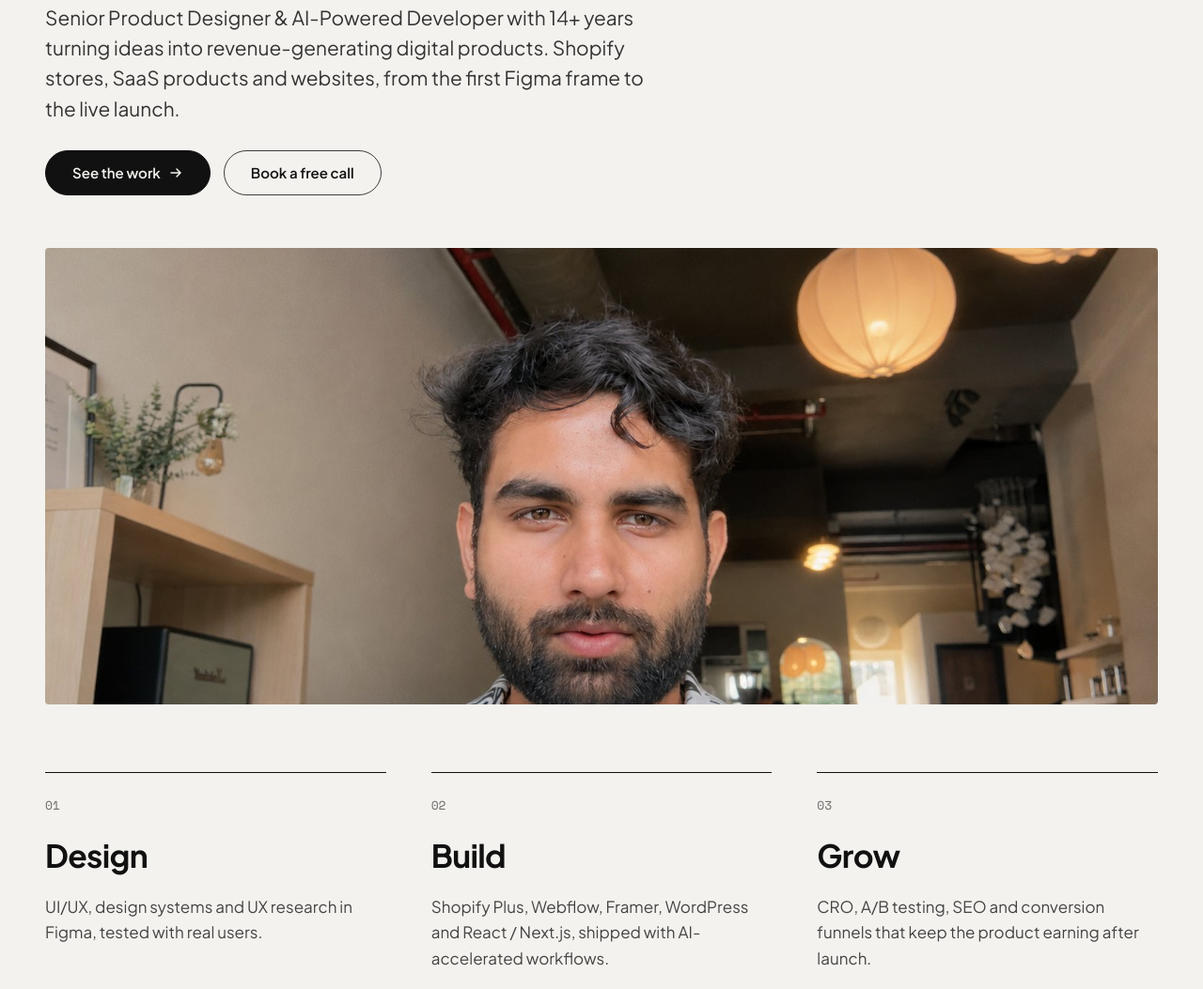
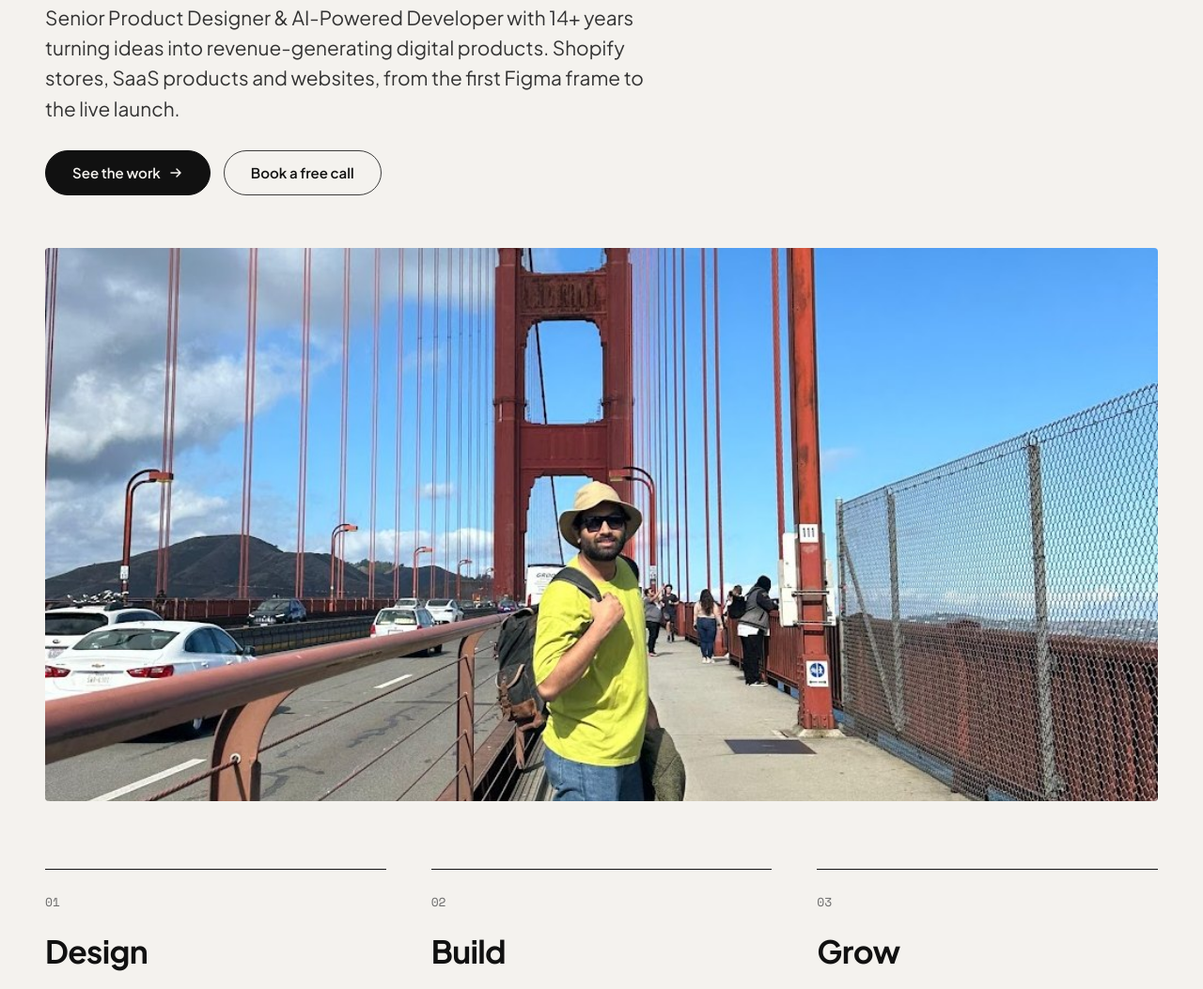
Before and after one commit to shorya95/shoryarastogi.com, a plain HTML site: page index.html in a window 1280 px wide. Shown: the part 570-1623 px from the top of the page at 94% size. Drawn offline with nearby package versions, Linux system fonts and the light colour scheme.

Commit message:
Hero: Golden Gate bridge photo, face-centred crop, taller frame
Co-Authored-By: Claude Opus 5.5 <noreply@anthropic.com>
Claude-Session: https://claude.ai/code/session_01E6KKiWCg8iXAdm9Gn1Tm4t

```diff
--- a/index.html
+++ b/index.html
@@ -24,7 +24,7 @@
   <link rel="preconnect" href="https://fonts.gstatic.com" crossorigin>
   <link href="https://fonts.googleapis.com/css2?family=Plus+Jakarta+Sans:ital,wght@0,300;0,400;0,500;0,600;0,700;0,800;1,400;1,600&family=Inter:wght@300;400;500;600;700&family=Space+Mono:ital,wght@0,400;0,700;1,400&display=swap" rel="stylesheet">
 
-  <link rel="stylesheet" href="styles.css?v=20261125a" />
+  <link rel="stylesheet" href="styles.css?v=20261125b" />
   <!-- Favicon -->
   <link rel="icon" type="image/svg+xml" href="favicon.svg?v=2" />
   <link rel="icon" type="image/png" sizes="32x32" href="favicon-32.png?v=2" />
@@ -89,7 +89,7 @@
       </div>
 
       <figure class="hero-photo">
-        <img src="assets/hero-photo-2026.jpg" alt="Portrait of Shorya Rastogi" fetchpriority="high" decoding="async" />
+        <img src="assets/hero-photo-bridge.jpg" alt="Shorya Rastogi on the Golden Gate Bridge, San Francisco" fetchpriority="high" decoding="async" />
       </figure>
 
       <div class="hero-services">
@@ -415,6 +415,6 @@
     </div>
   </div>
 
-  <script src="main.js?v=20261125a"></script>
+  <script src="main.js?v=20261125b"></script>
 </body>
 </html>
--- a/styles.css
+++ b/styles.css
@@ -365,7 +365,7 @@ img { max-width: 100%; display: block; }
 }
 .hero-photo {
   margin: 56px 0 0;
-  height: clamp(280px, 38vw, 560px);
+  height: clamp(320px, 46vw, 680px);
   border-radius: 4px;
   overflow: hidden;
   background: var(--bg-elevated);
@@ -374,7 +374,7 @@ img { max-width: 100%; display: block; }
   width: 100%;
   height: 100%;
   object-fit: cover;
-  object-position: center 30%;
+  object-position: center center;
   display: block;
 }
 
```
Also changed, not shown: experience.html (+2 -2 lines), assets/hero-photo-2026.jpg (deleted), assets/hero-photo-bridge.jpg (added).
